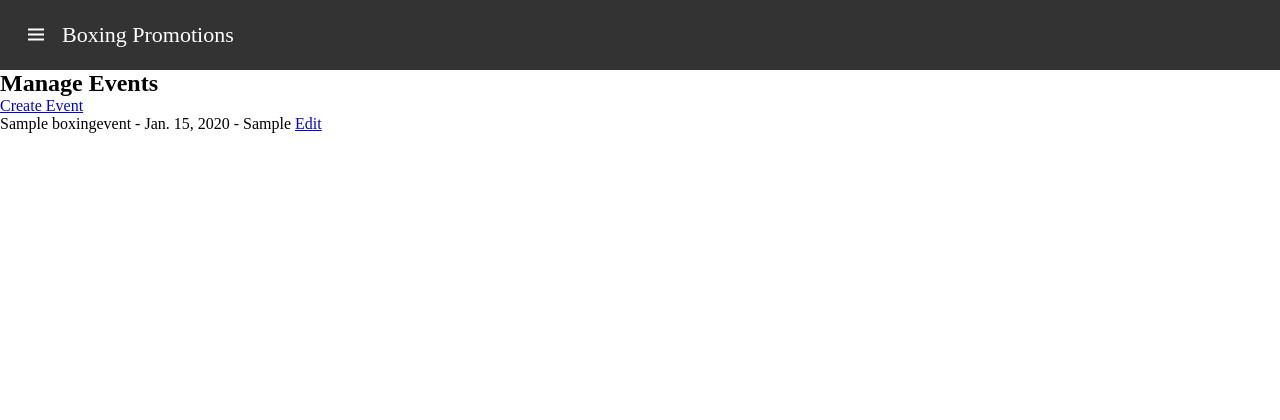
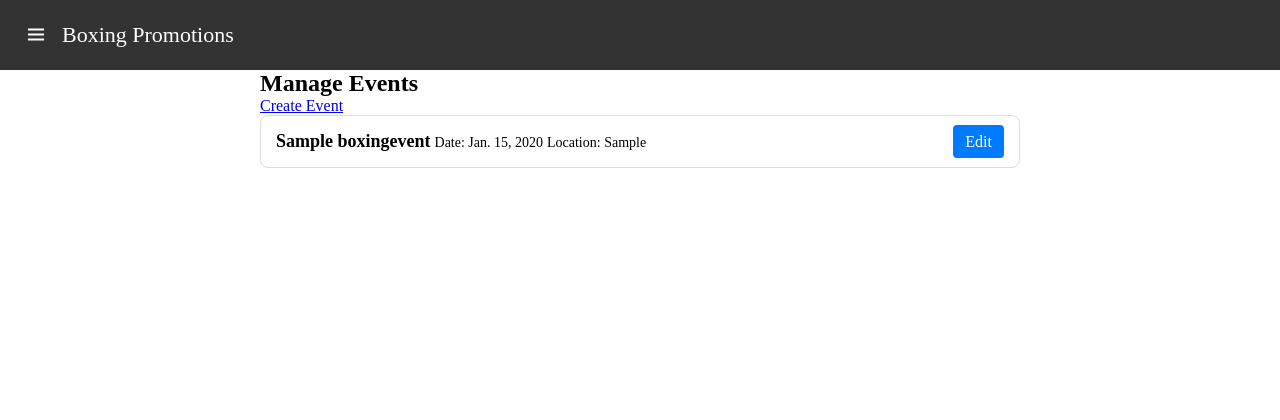
Before and after one commit to zk-2905/Boxing_Promotions, a Django app: page /manage-events/ in a window 1280 px wide. Shown: the top 420 px of the page. Run offline with Django 3.2, Linux system fonts and the light colour scheme; tables that the repository leaves empty hold one stand-in row (values such as "Sample post"); parts of the project's set-up code (start-up, migrations or seed data) failed here and were passed over.

Commit message:
24th commit
Improved styles of pages

```diff
--- a/box/static/box/css/events_management.css
+++ b/box/static/box/css/events_management.css
@@ -1,63 +1,55 @@
-/* Styles for the popup container */
-#eventPopup {
-    display: none;
-    position: fixed;
-    top: 0;
-    left: 0;
-    width: 100%;
-    height: 100%;
-    background-color: rgba(0, 0, 0, 0.5); /* Semi-transparent background */
+.events-management-container {
+    max-width: 800px;
+    margin: 70px auto;
+    padding: 0 20px;
 }
 
-/* Styles for the popup content */
-.popup-content {
-    position: absolute;
-    top: 50%;
-    left: 50%;
-    transform: translate(-50%, -50%);
-    background-color: #fff;
-    padding: 20px;
-    border-radius: 8px;
-    box-shadow: 0 0 10px rgba(0, 0, 0, 0.2);
-    max-width: 400px; /* Adjust the maximum width as needed */
-    width: 100%;
+
+
+/* Styles for the events list */
+.events-list {
+    list-style: none;
+    padding: 0;
 }
 
-/* Styles for the close button */
-.popup-content .close {
-    position: absolute;
-    top: 10px;
-    right: 10px;
-    font-size: 20px;
-    cursor: pointer;
+/* Styles for each event item */
+.event-item {
+    border: 1px solid #ddd;
+    padding: 15px;
+    margin-bottom: 20px;
+    border-radius: 8px;
+    display: flex;
+    justify-content: space-between;
+    align-items: center;
 }
 
-/* Styles for the form fields */
-.popup-content form label {
-    display: block;
-    margin-bottom: 8px;
+/* Styles for event details */
+.event-details {
+    flex: 1;
+}
+
+.event-title {
+    font-size: 18px;
     font-weight: bold;
 }
 
-.popup-content form input[type="text"],
-.popup-content form input[type="date"] {
-    width: 100%;
-    padding: 10px;
-    margin-bottom: 16px;
-    border: 1px solid #ccc;
+.event-date, .event-location {
+    font-size: 14px;
+}
+
+/* Styles for event actions */
+.event-actions {
+    margin-left: 10px;
+}
+
+.edit-event-button {
+    padding: 8px 12px;
+    background-color: #007BFF;
+    color: #fff;
+    text-decoration: none;
     border-radius: 4px;
 }
 
-/* Styles for the submit button */
-.popup-content form button {
-    background-color: #007BFF;
-    color: #fff;
-    padding: 10px;
-    border: none;
-    border-radius: 4px;
-    cursor: pointer;
-}
-
-.popup-content form button:hover {
+.edit-event-button:hover {
     background-color: #0056b3;
 }
--- a/box/templates/box/events_management.html
+++ b/box/templates/box/events_management.html
@@ -1,19 +1,29 @@
 <title>Manage Events</title>
+
 {% extends 'box/base.html' %}
+{% load static %}
 
 {% block content %}
-
+  <link rel="stylesheet" type="text/css" href="{% static 'box/css/events_management.css' %}">
+  <div class="events-management-container">
       <h2 style="margin-top: 70px;">Manage Events</h2>
 
-  <a style="margin-top: 50px;" href="{% url 'box:create_event' %}">Create Event</a>
+      <a class="create-event-button" href="{% url 'box:create_event' %}">Create Event</a>
 
-  <ul>
+      <ul class="events-list">
           {% for event in events %}
-      <li>
-        {{ event.title }} - {{ event.date }} - {{ event.location }}
-        <a href="{% url 'box:edit_event' event_id=event.id %}">Edit</a>
+          <li class="event-item">
+              <div class="event-details">
+                  <span class="event-title">{{ event.title }}</span>
+                  <span class="event-date">Date: {{ event.date }}</span>
+                  <span class="event-location">Location: {{ event.location }}</span>
+              </div>
+              <div class="event-actions">
+                  <a href="{% url 'box:edit_event' event_id=event.id %}" class="edit-event-button">Edit</a>
                   <!-- Add a delete button here if needed -->
+              </div>
           </li>
           {% endfor %}
       </ul>
+  </div>
 {% endblock %}
--- a/box/views.py
+++ b/box/views.py
@@ -191,7 +191,7 @@ def edit_event(request,event_id):
             form.save()
         if event.date == today:
             update_match_results(request, event)
-            update_user_records_from_results(event, get_event_results(event))
+            update_user_records_from_results(event, get_event_results(request,event))
         return redirect('box:manage_events')
     else:
         form = EventForm(instance=event)
@@ -214,9 +214,6 @@ def update_match_results(request, event):
         event_fight.red_boxer_result = red_result
         event_fight.blue_boxer_result = blue_result
         event_fight.save()
-
-
-
 
 def delete_event(request, event_id):
     event = get_object_or_404(BoxingEvent,id=event_id)
```
Also changed, not shown: box/static/box/css/create_event.css (added, +35 -0 lines), box/static/box/css/edit_event.css (+20 -39 lines), box/templates/box/create_event.html (+10 -6 lines), box/templates/box/edit_event.html (+8 -5 lines). Lines whose indentation alone changed are shown as unchanged.
